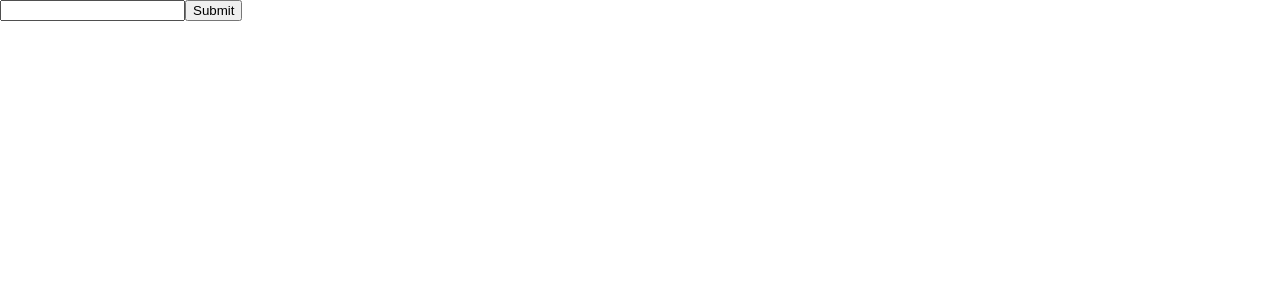
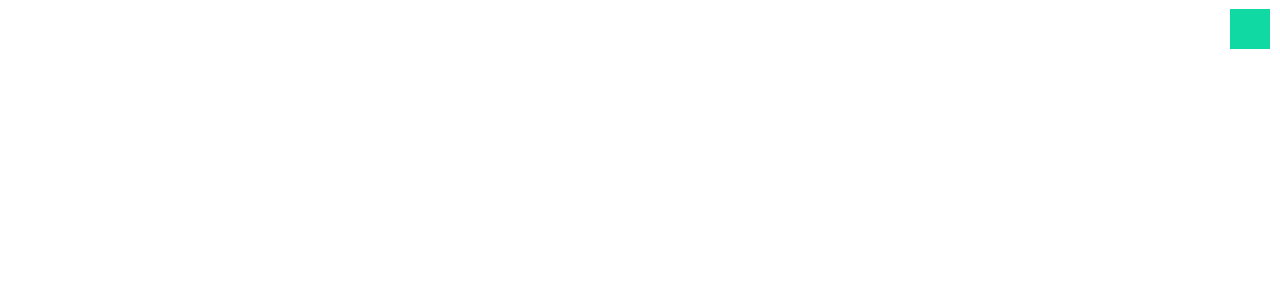
Before and after one commit to hadrianhughes/git-view, a React app: page / in a window 1280 px wide. Shown: the top 300 px of the page. Built offline with nearby package versions, Linux system fonts and the light colour scheme; the HTML template or start-up script is replaced by a standard one.

Commit message:
Create Search component styles

```diff
--- a/src/components/Search/index.tsx
+++ b/src/components/Search/index.tsx
@@ -1,4 +1,5 @@
 import React from 'react';
+import { Input, Button, Wrapper } from './styles';
 
 interface PropTypes {
   value: string;
@@ -13,14 +14,14 @@ const Search = ({
   onSubmit,
   placeholder
 }: PropTypes) => (
-  <div>
-    <input
+  <Wrapper>
+    <Input
       type="text"
       value={value}
       placeholder={placeholder}
       onChange={onChange} />
-    <button onClick={onSubmit}>Submit</button>
-  </div>
+    <Button onClick={onSubmit}>Submit</Button>
+  </Wrapper>
 );
 
 export default Search;
--- /dev/null
+++ b/src/components/Search/styles.ts
@@ -0,0 +1,31 @@
+import styled from 'styled-components';
+import { baseFontSize, colors } from '../../styles/settings';
+import { rem } from '../../styles/tools';
+
+const buttonSize = 40;
+const padding = 20;
+
+export const Wrapper = styled.div`
+  position: relative;
+`;
+
+export const Input = styled.input`
+  border: 0;
+  box-sizing: border-box;
+  display: block;
+  font-size: ${rem(baseFontSize)};
+  padding: ${rem(padding)};
+  width: 100%;
+`;
+
+export const Button = styled.button`
+  background-color: ${colors.primary};
+  border: 0;
+  height: ${rem(buttonSize)};
+  position: absolute;
+  right: ${rem(10)};
+  text-indent: -9999px;
+  top: 50%;
+  transform: translateY(-50%);
+  width: ${rem(buttonSize)};
+`;
--- a/src/styles/global.ts
+++ b/src/styles/global.ts
@@ -1,7 +1,9 @@
 import { createGlobalStyle } from 'styled-components';
+import { baseFontSize } from './settings';
 
 const globals = createGlobalStyle`
   html, body {
+    font-size: ${baseFontSize}px;
     margin: 0;
   }
 `;
--- /dev/null
+++ b/src/styles/settings.ts
@@ -0,0 +1,5 @@
+export const baseFontSize = 16;
+
+export const colors = {
+  primary: '#10D9A3'
+};
--- /dev/null
+++ b/src/styles/tools.ts
@@ -0,0 +1,3 @@
+import { baseFontSize } from './settings';
+
+export const rem = (px: number): string => (px / baseFontSize) + 'rem';
```
Also changed, not shown: 1 other file (tests, documents, lock files or other folders).
